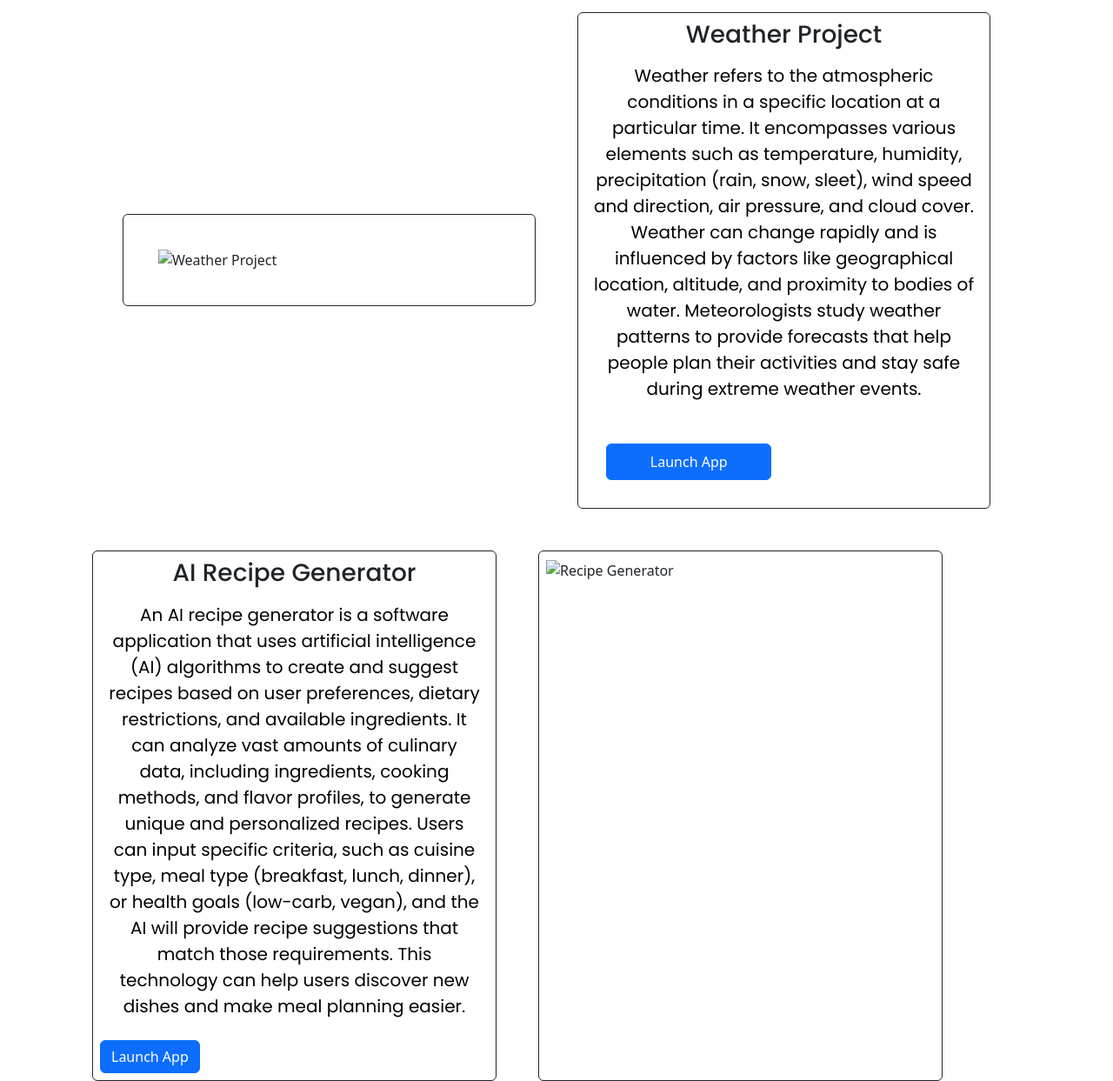
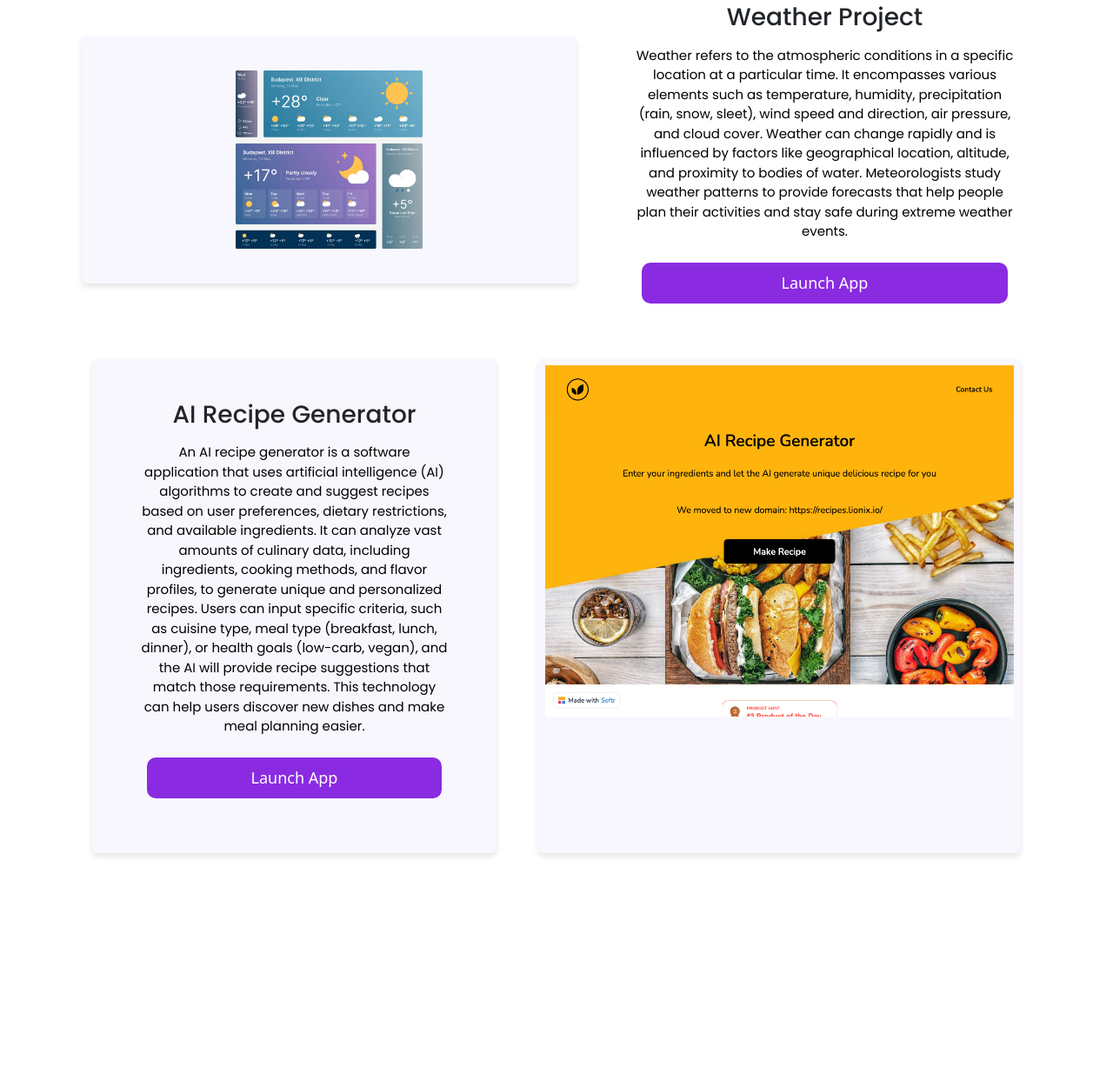
Before and after one commit to Maymoiz/My-portfolio-project, a plain HTML site: page index.html in a window 1280 px wide. Shown: the part 1309-2552 px from the top of the page at 87% size. After the commit the page ends 2314 px from the top, so only its background shows below. Drawn offline with nearby package versions, Linux system fonts and the light colour scheme.

Commit message:
made my project responsive

```diff
--- a/index.html
+++ b/index.html
@@ -25,7 +25,7 @@
     <h3 class="text-center m-5">Featured Projects</h3>
     <div class="container">
         <div class="row d-flex justify-content-center align-items-center">
-         <div class="col-md-5 border p-2 m-4 border-dark rounded">
+         <div class="col-md-5  p-5 m-4 shadow-2 rounded">
             <h2 class="text-center fs-3">Yogurt Project</h2>
             <p class="text-center p-2">
                 Yogurt is a fermented dairy product, typically made from cow's milk.
@@ -34,17 +34,17 @@
                  It's often consumed as a snack, breakfast item, or ingredient in various dishes.
                  The specific nutritional profile can vary based on the type of yogurt and any added ingredients.
            </p>
-           <a href="#" class="btn btn-primary" title="Learn more">Launch App</a>
+           <a href="#" class="button d-flex justify-content-center" title="Learn more">Launch App</a>
          </div>
-         <div class="col col-md-5 border p-2 m-4 border-dark rounded">
-            <img src="src/images/yogurt.png" alt="Yogurt Project" class="img-fluid col-md-5 m-4 p-2" title="Yogurt Project">
+         <div class="col p-5 m-4 rounded d-none d-lg-block">
+            <img src="images/yogurt.png" alt="Yogurt Project" class="img-fluid col-md-5 m-4 p-2" title="Yogurt Project" width="100%" height="100%">
          </div>
         </div>
         <div class="row d-flex justify-content-center align-items-center">
-         <div class="col col-md-5 border p-2 m-4 border-dark rounded">
-            <img src="src/images/weather.png" alt="Weather Project" class="img-fluid col-md-5 m-4 p-2" title="Weather Project">
+         <div class="col d-none d-lg-block p-2 m-4 rounded">
+            <img src="images/weather1.jpg" alt="Weather Project" class="img-fluid col-md-5 m-4 p-2" title="Weather Project">
          </div>
-         <div class="col-md-5 border p-2 m-4 border-dark rounded">
+         <div class="col-md-5 shadow-2 m-4 rounded">
             <h2 class="text-center fs-3">Weather Project</h2>
             <p class="text-center p-2">
                 Weather refers to the atmospheric conditions in a specific location at a particular time.
@@ -52,10 +52,10 @@
                 Weather can change rapidly and is influenced by factors like geographical location, altitude, and proximity to bodies of water.
                 Meteorologists study weather patterns to provide forecasts that help people plan their activities and stay safe during extreme weather events.
            </p>
-              <a href="#" class="btn btn-primary col-md-5 p-2 m-4" title="Learn more">Launch App</a>
+              <a href="#" class="button d-flex justify-content-center" title="Learn more">Launch App</a>
          </div>
         <div class="row">
-            <div class="col col-md-5 border p-2 m-4 border-dark rounded">
+            <div class="col col-md-5 shadow-2 p-5 m-4  rounded">
                 <h2 class="text-center fs-3">AI Recipe Generator</h2>
                 <p class="text-center p-2">
                     An AI recipe generator is a software application that uses artificial intelligence (AI) algorithms to create and suggest recipes based on user preferences, dietary restrictions, and available ingredients.
@@ -63,10 +63,10 @@
                     Users can input specific criteria, such as cuisine type, meal type (breakfast, lunch, dinner), or health goals (low-carb, vegan), and the AI will provide recipe suggestions that match those requirements.
                     This technology can help users discover new dishes and make meal planning easier.
             </p>
-                <a href="#" class="btn btn-primary" title="Learn more">Launch App</a>
+                <a href="#" class="button d-flex justify-content-center" title="Learn more">Launch App</a>
             </div>
-            <div class="col col-md-5 border p-2 m-4 border-dark rounded">
-                <img src="src/images/recipe generator.png" alt="Recipe Generator" class="img-fluid" title="AI Recipe Generator">
+            <div class="col d-none d-lg-block  p-2 m-4  rounded">
+                <img src="images/ai-recipe-generator.png" alt="Recipe Generator" class="img-fluid "  title="AI Recipe Generator">
             </div>
         </div>
     </div>
--- a/src/styles.css
+++ b/src/styles.css
@@ -10,7 +10,7 @@ p{
     font-family: 'Poppins', sans-serif;
     color: black;
     margin-top: 2%;
-    font-size: 20px;
+    font-size: 15px;
 }
 .hero{
     background: #f9f7fe;
@@ -30,7 +30,8 @@ h2{
     font-family: 'Poppins', sans-serif;
     color: blueviolet;
     font-size: 64px;
-    font-weight: bold;
+    font-weight: black;
+    font-style: bold;
 }
 .hero p{
     font-family: 'Poppins', sans-serif;
@@ -39,6 +40,7 @@ h2{
     font-weight: normal;
 
 }
+
 .hero a{
     display: inline-block;
     margin-top: 15px;
@@ -71,3 +73,72 @@ p a{
     transition: background-color 0.3s ease;
     box-shadow: grey 2px;
 }
+.button{
+    margin: 15px;
+    padding: 10px 20px;
+    font-size: 18px;
+    line-height: 27px;
+    color: #fff;
+    background-color: blueviolet;
+    border-radius: 10px;
+    text-decoration: none;
+    transition: background-color 0.3s ease;
+    box-shadow: grey 2px;
+}
+.img-fluid{
+    max-width: 100%;
+    height: auto;
+}
+.button:hover{
+    background-color: indigo;
+    box-shadow: 0 4px 8px rgba(0, 0, 0, 0.2);
+    transform: translateY(-2px);
+}
+.col{
+    background: #f9f7fe;
+    padding: 20px 20px;
+    border-radius: 10px;
+    box-shadow: 0 4px 6px rgba(0, 0, 0, 0.1);
+    text-align: center;
+}
+.col:hover{
+    background-color: #e0d7f8;
+    box-shadow: 0 4px 8px rgba(0, 0, 0, 0.2);
+    transform: translateY(-2px);
+}
+.rounded{
+    border-radius: 15px;
+}
+.rounded:hover{
+    border-radius: 15px;
+    box-shadow: 0 4px 8px rgba(0, 0, 0, 0.2);
+    transform: translateY(-2px);
+}
+.p-2{
+    padding: 10px 10px;
+}
+@media (max-width: 768px) {
+    .hero {
+        padding: 80px 10px;
+    }
+    .hero h2 {
+        font-size: 28px;
+    }
+    .hero p {
+        font-size: 18px;
+    }
+    .hero a {
+        font-size: 16px;
+        padding: 8px 16px;
+    }
+    .col {
+        padding: 10px 10px;
+    }
+    .col img {
+        width: 100%;
+        height: auto;
+    }
+    container{
+        padding: 0 10px;
+    }
+    }
```
Also changed, not shown: images/ai-recipe-generator.png (added), images/weather1.jpg (added), images/yogurt.jpg (added), images/yogurt.png (added).
